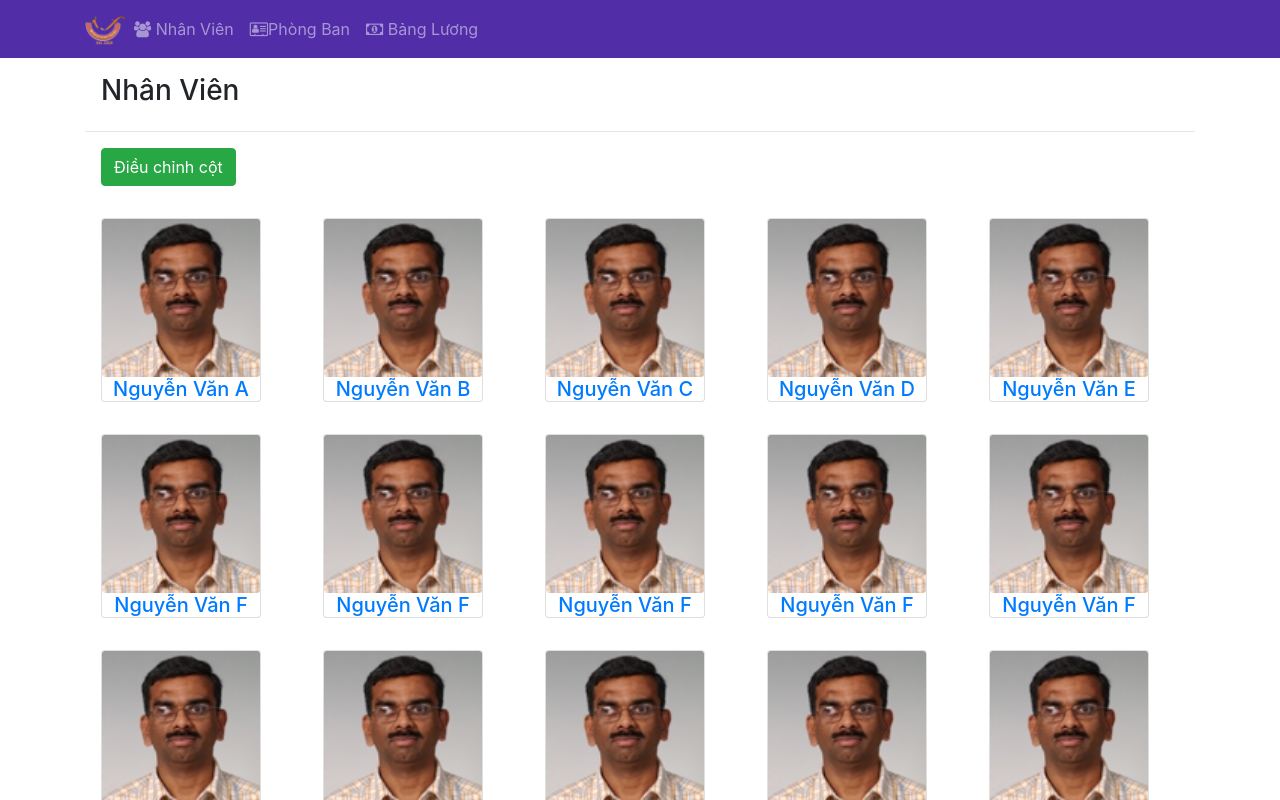
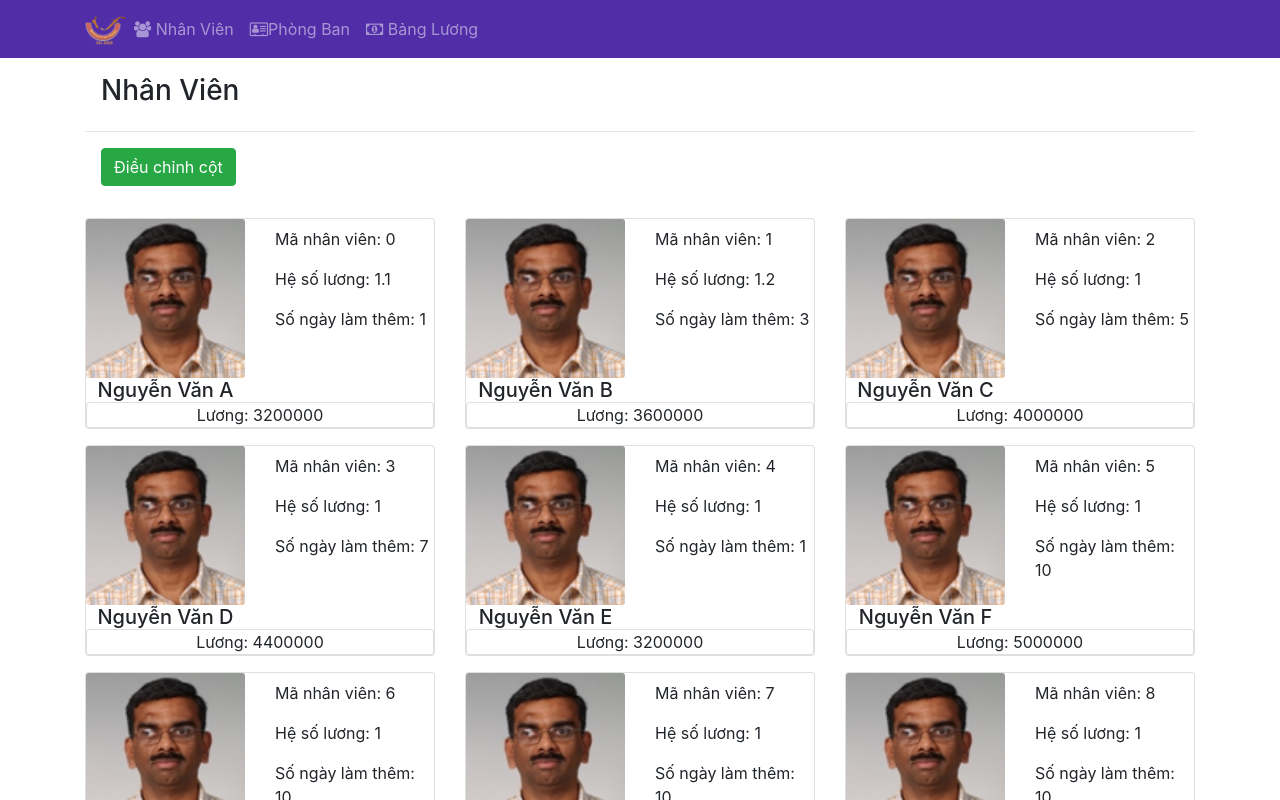
Before and after one commit to SilvioAnh/ASM1, a React (Create React App) app: page /payroll in a window 1280 px wide. Before the commit this address led to /staff. Shown: the top 800 px of the page. Built offline with nearby package versions, Linux system fonts and the light colour scheme.

Commit message:
tao component payroll đe tinh luong cua tung nhan vien

```diff
--- a/src/component/MainStaffComponent.js
+++ b/src/component/MainStaffComponent.js
@@ -5,6 +5,7 @@ import Footer from "./FooterComponent";
 import StaffList from "./StaffListComponent";
 import StaffDetail from "./StaffDetailComponent";
 import Department from "./DepartmentComponent";
+import PayRoll from "./PayRollComponent";
 import {STAFFS, DEPARTMENTS, ROLE} from "../shared/staffs";
 
 class Main extends Component {
@@ -30,6 +31,7 @@ class Main extends Component {
             <Route exact path="/staff" component= {()=> <StaffList staffs={this.state.staffs}/>}/>
             <Route path = "/staff/:id" component={StaffWithId} />
             <Route exact path="/department" component={()=><Department departments={this.state.departments}/>}/>
+            <Route exact path="/payroll" component={()=><PayRoll staffs={this.state.staffs} />}/>
             <Redirect to="/staff"/>
           </Switch>
           <Footer />
--- /dev/null
+++ b/src/component/PayRollComponent.js
@@ -0,0 +1,74 @@
+import React, { Component } from "react";
+import {Card, CardTitle, CardImg} from 'reactstrap';
+
+
+
+function TinhLuong({names}) {
+
+    return(
+        3000000+200000*names.overTime
+
+    )
+}
+
+class StaffList extends Component{
+    constructor(props) {
+        super(props);
+
+        this.state = {
+            selectedStaff : null,
+            onCol:"col-12 col-lg-4 col-md-5 mt-3",
+            isToggle : false,
+        }
+    }
+    onColSelected(){
+        this.setState({isToggle: !this.state.isToggle})
+    }
+
+    render() {
+
+        const menu = this.props.staffs.map((names) => {
+            return (
+                <div key={names.id} className={this.state.onCol}>
+                    <Card>
+                        <div className="row">
+                            <div className="col-6">
+                                <CardImg width="100%" src={names.image} alt={names.name} />
+                                <CardTitle className="m-auto text-center color">{names.name}</CardTitle>
+                            </div>
+                            <div className=" col-6 mt-2">
+                                <p>Mã nhân viên: {names.id}</p>
+                                <p>Hệ số lương: {names.salaryScale}</p>
+                                <p>Số ngày làm thêm: {names.overTime}</p>
+
+                            </div>
+                            <div className="col-12">
+                                <Card className="text-center">Lương: <TinhLuong names={names}/> </Card>
+                            </div>
+                        </div>
+                    </Card>
+                </div>
+            );
+        })
+        return(
+            <div className="container">
+                <div className="row m-3">
+                    <h3>Nhân Viên</h3>
+                </div>
+                <hr />
+                <div className="row m-3">
+                    <button className="btn btn-success mr-3"
+                            onClick={()=> this.onColSelected(this.state.isToggle?
+                                this.setState({onCol:"col-12 col-lg-4 col-md-5 mt-3"}):
+                                this.setState({onCol:"col-12 col-lg-5 col-md-12 mt-3"}))}>
+                        Điều chỉnh cột
+                    </button>
+                </div>
+                <div className="row">
+                    {menu}
+                </div>
+            </div>
+        )
+    }
+}
+export default StaffList;
```
